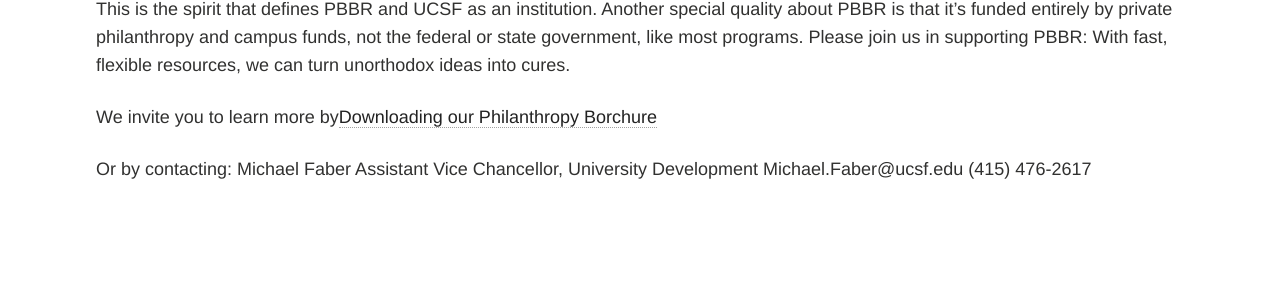
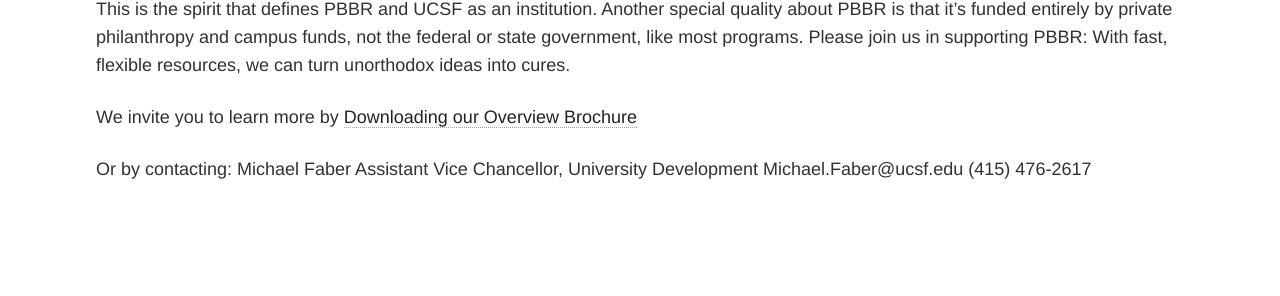
Before and after one commit to UCSF-CMP/pbbr, a Jekyll site: the page built from giving/index.md, in a window 1280 px wide. Shown: the part 702-998 px from the top of the page. Built offline with Jekyll 4.4.1, drawn with Linux system fonts in a browser that asks for light colours.

Commit message:
updated download brochure

```diff
--- a/giving/index.md
+++ b/giving/index.md
@@ -18,7 +18,7 @@ At UCSF, PBBR has produced a bold culture, one of disruptive thinking and risk t
 
 This is the spirit that defines PBBR and UCSF as an institution. Another special quality about PBBR is that it’s funded entirely by private philanthropy and campus funds, not the federal or state government, like most programs. Please join us in supporting PBBR: With fast, flexible resources, we can turn unorthodox ideas into cures.
 
-We invite you to learn more by<a href="/UCSF_PBBR_Philanthropy_Spring_2016.pdf" download="UCSF_PBBR_Philanthropy_Spring_2016.pdf">Downloading our Philanthropy Borchure</a>
+We invite you to learn more by <a href="/images/2016_PBBR_overview.pdf" download="2016_PBBR_overview.pdf"> Downloading our Overview Brochure</a>
 
 Or by contacting:
 Michael Faber
```
Also changed, not shown: 1 other file.
